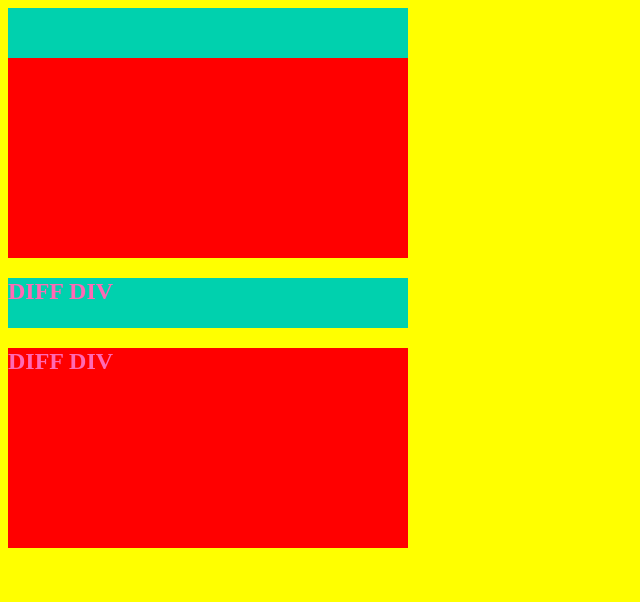
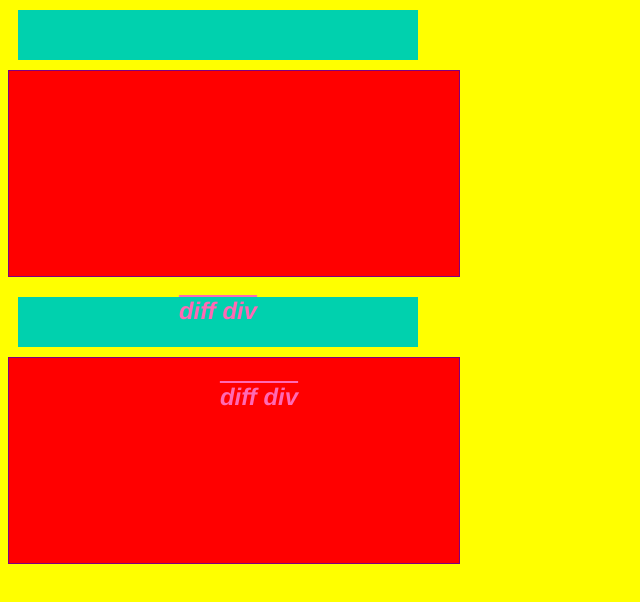
Before and after one commit to 4Him1946/CSS, a plain HTML site: page index.html in a window 1280 px wide. Shown: the whole page, without its empty margins (0-640 px from the left). Drawn offline with Linux system fonts and the light colour scheme.

Commit message:
box-model properties

```diff
--- a/styles.css
+++ b/styles.css
@@ -1,16 +1,31 @@
 body {
   background-color: yellow;
+  font-family: "Franklin Gothic Medium", "Arial Narrow", Arial, sans-serif;
 }
 .menu {
   width: 400px;
   height: 50px;
   background-color: #00d1ae;
+  /* margin:10px 5px 1px 15px; */
+  margin: 10px;
 }
 .content {
   width: 400px;
   height: 200px;
   background-color: red;
+  /* border-width: 5px;
+  border-color: purple;
+  border-style: dashed; */
+  border: 1px solid purple;
+  /* padding: 20px 10px 30px; */
+  padding-top: 5px;
+  padding-left: 50px;
 }
 h2 {
   color: hotpink;
+  font-style: oblique;
+  font-weight: 800;
+  text-transform: lowercase;
+  text-decoration: overline;
+  text-align: center;
 }
```
